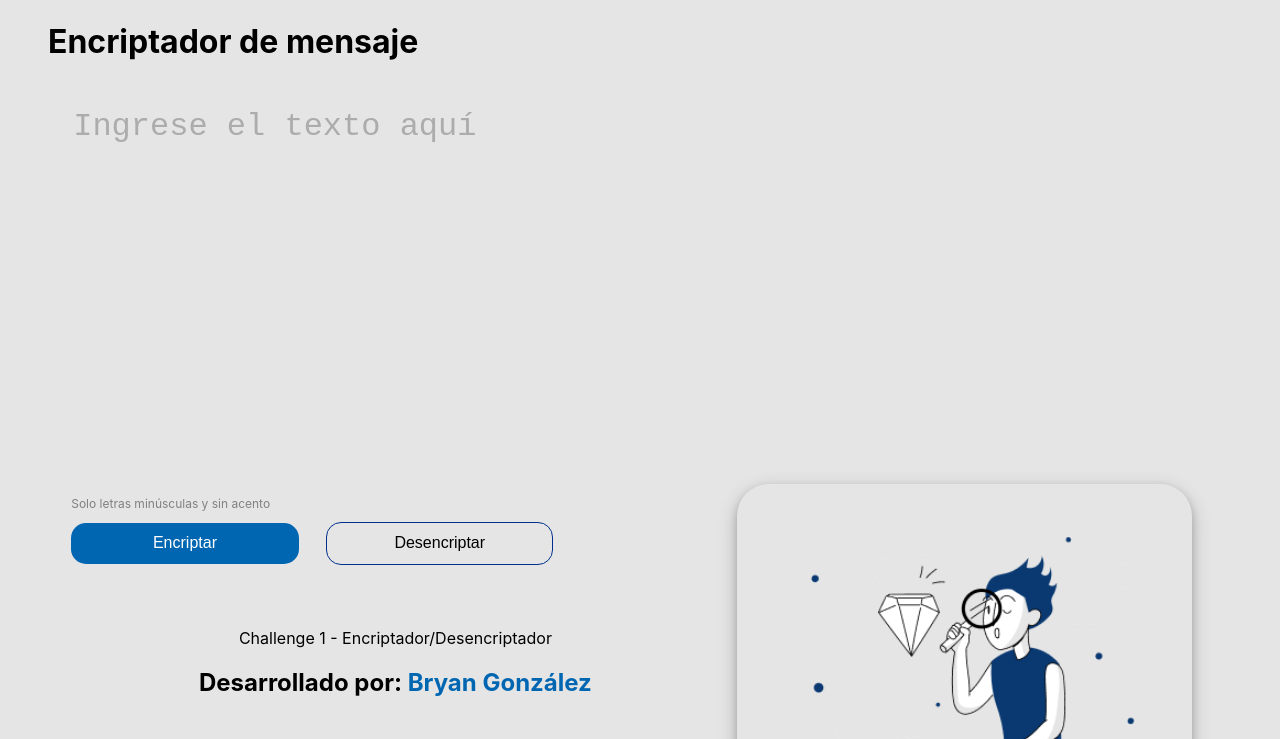
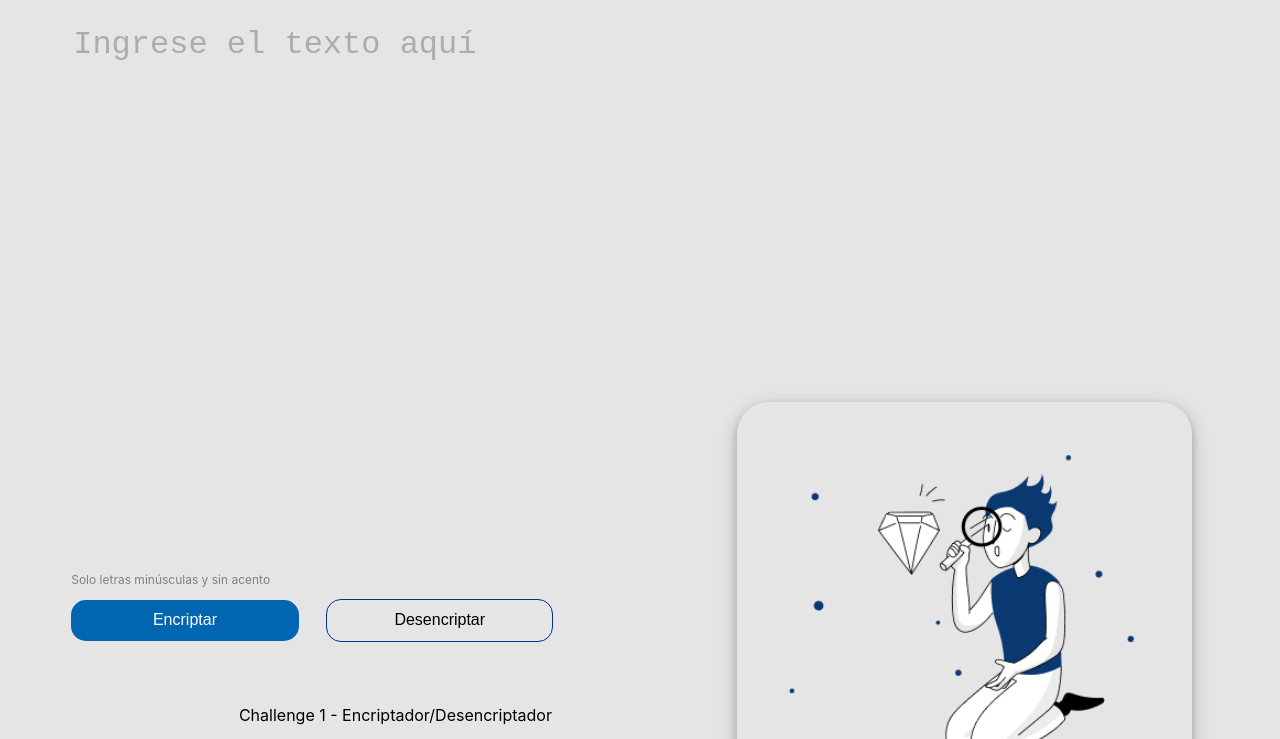
Before and after one commit to BryanGonA/Encryptor, a plain HTML site: page home.html in a window 1280 px wide. Shown: the part 61-800 px from the top of the page. Drawn offline with Linux system fonts and the light colour scheme.

Commit message:
Version_Final

```diff
--- a/css/styles.css
+++ b/css/styles.css
@@ -115,6 +115,8 @@ textarea:focus{
     font-size: 12px;
     color: gray;
     margin-bottom: 1%;
+    margin-top: 15%;
+
 }
 
 .encrypter{
--- a/home.html
+++ b/home.html
@@ -12,7 +12,6 @@
     <div class="container">
         <div class="logo">
             <img class="logoImg" src="images/logo.png" alt="logo-alura">
-            <h1 class="title">Encriptador de mensaje</h1>
         </div>
         <main class="conteiner">
             <textarea name="text" id="texto" class="texto" cols="35" rows="10" placeholder="Ingrese el texto aquí"></textarea>
```
